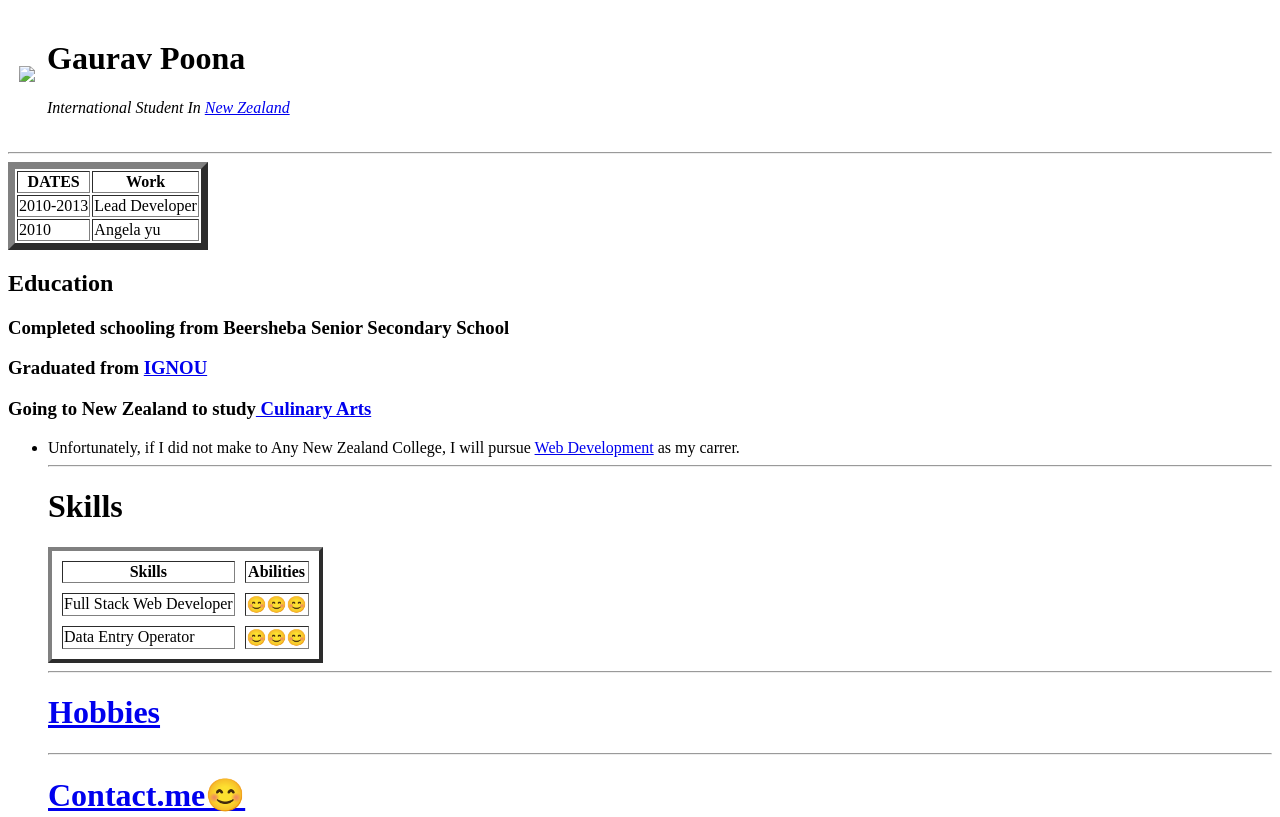
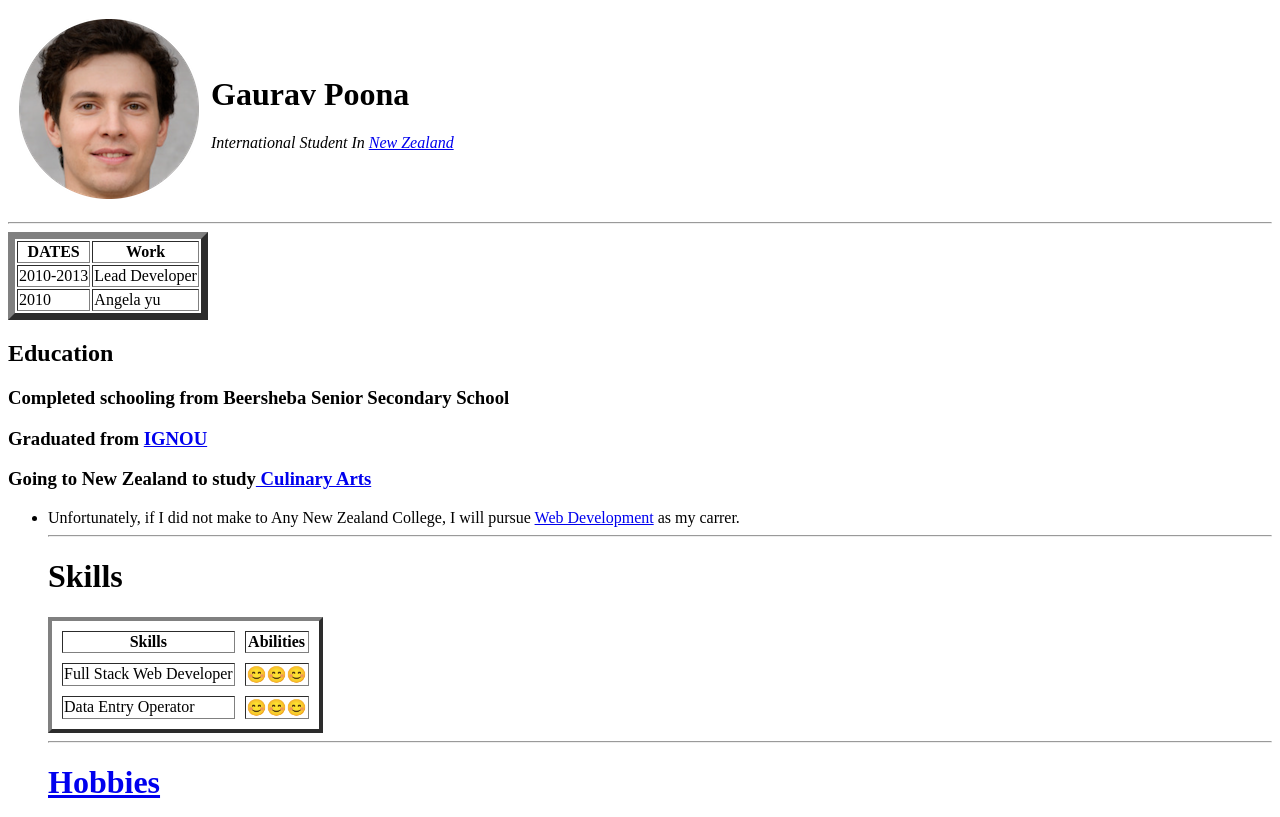
Before and after one commit to GP2028/CV, a plain HTML site: page index.html in a window 1280 px wide. Shown: the top 817 px of the page. Drawn offline with Linux system fonts and the light colour scheme.

Commit message:
Update index.html

```diff
--- a/index.html
+++ b/index.html
@@ -6,7 +6,7 @@
 <body>
     <table cellspacing="10">
         <tr>
-       <td><img src=fake-human-circle-img (1).png></td>
+       <td><img src=https://github.com/GP2028/CV/blob/main/fake-human-circle-img%20(1).png></td>
             <td><h1>Gaurav Poona</h1>
             <p><em>International Student In <a href="https://www.google.com/search?gs_ssp=eJzj4tTP1TdILimPTzJg9OLOSy1XqEpNzEnMSwEAXfwH7Q&q=new+zealand&rlz=1C1CHBF_enIN1006IN1006&oq=new+z&aqs=chrome.3.69i57j35i39l2j46i131i433i512j0i131i433i512j46i131i433i512j0i131i433i512j0i512j0i131i433j0i131i433i512.4310j0j7&sourceid=chrome&ie=UTF-8">New Zealand</p></em></a></td>
          </tr>
```
